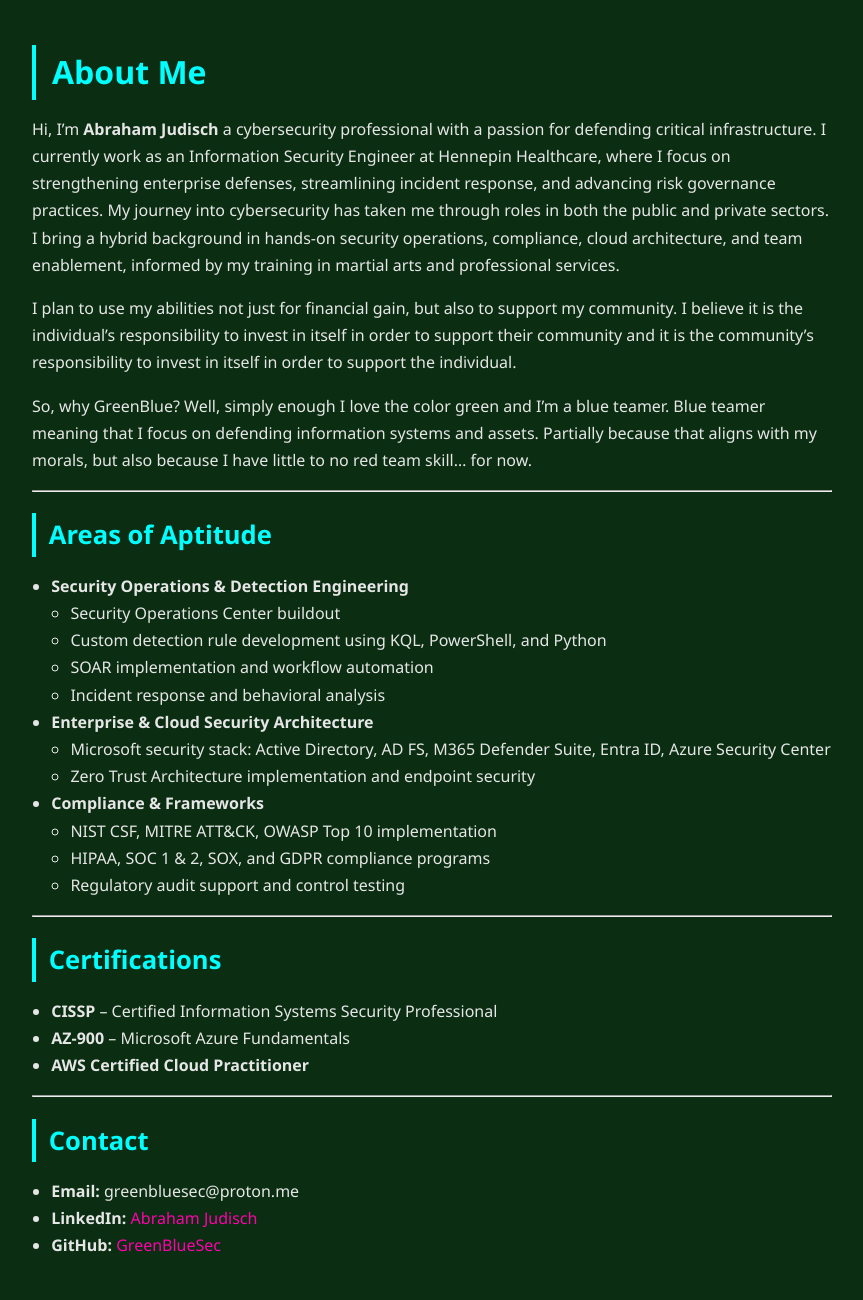
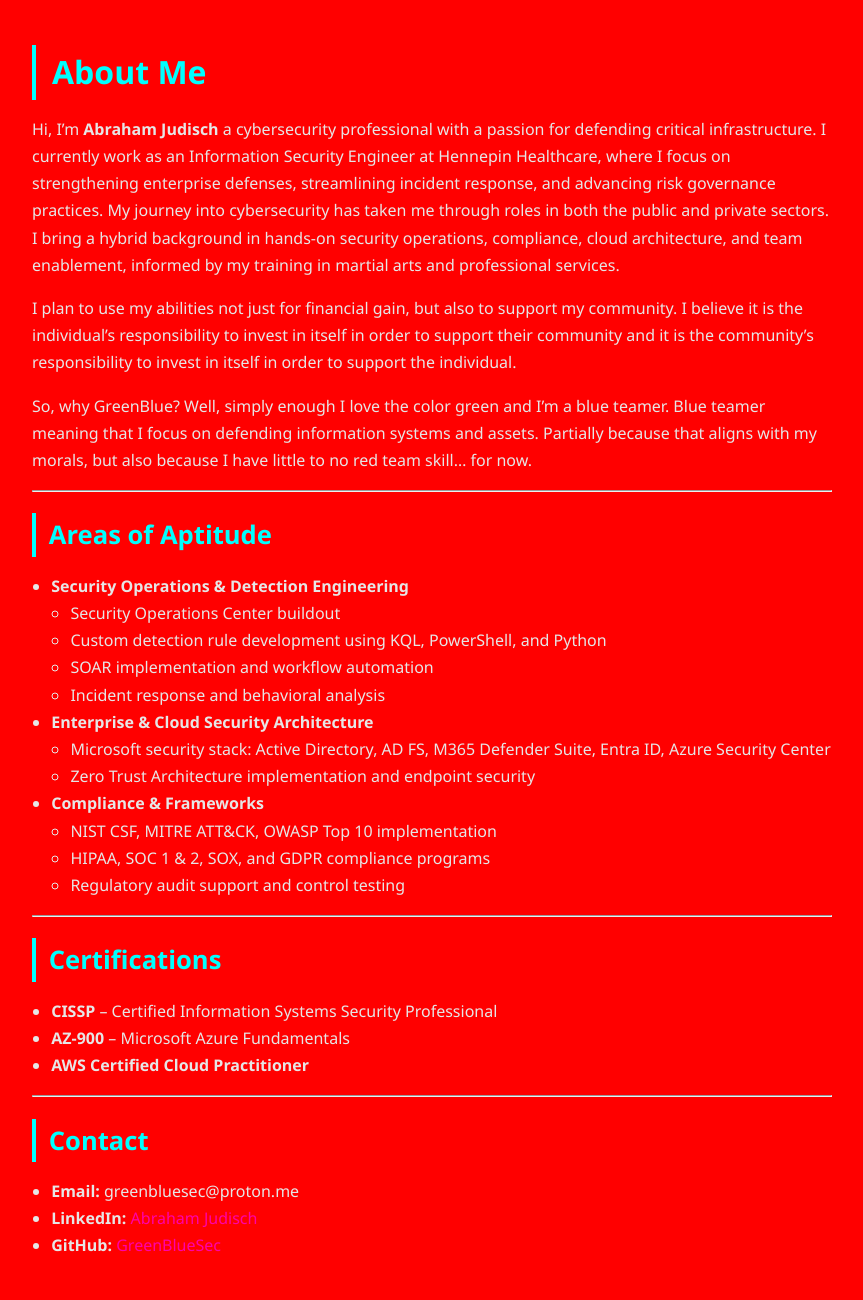
Before and after one commit to GreenBlueSec/GreenBlueSec.github.io, a Jekyll site: the page built from about.md, in a window 1280 px wide. Shown: the whole page, without its empty margins (208-1071 px from the left). Built offline with Jekyll 4.4.1, drawn with Linux system fonts in a browser that asks for light colours.

Commit message:
Test background color change

```diff
--- a/assets/css/style.css
+++ b/assets/css/style.css
@@ -1,4 +1,8 @@
 /* ==== Base Layout ==== */
+body {
+  background-color: red !important;
+}
+
 body {
   background-color: #0b2e13; /* Dark forest green */
   color: #e6e6e6;
```
